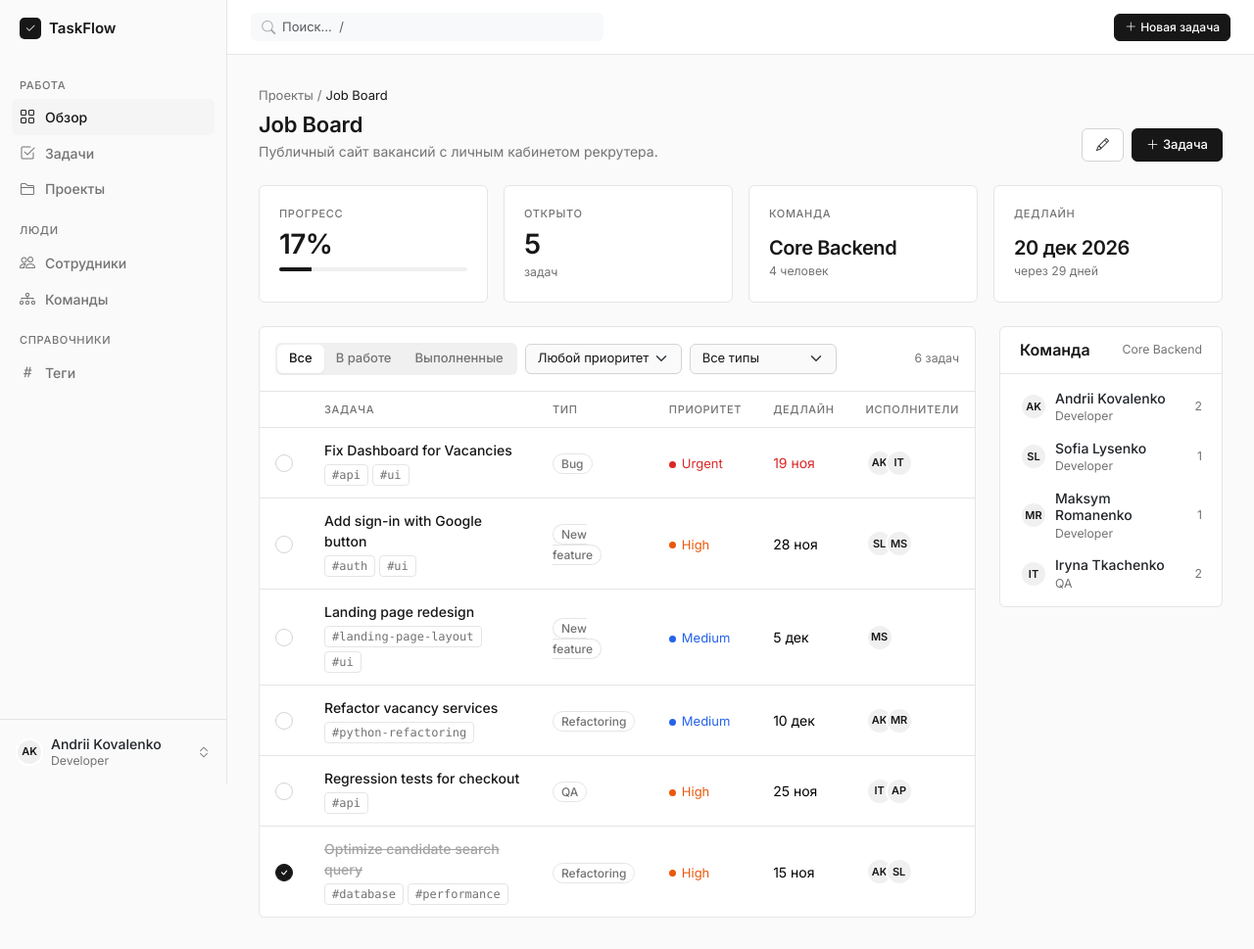
After one commit to GrytsenkoAndrey/mate-py-portfolio-task-manager, a Django app: page /project-detail/1/ in a window 1280 px wide. The commit adds this page. Shown: the whole page at 98% size. Run offline with Django 5.2, Linux system fonts and the light colour scheme; a user stored in the database is signed in; data comes from the database, SQL or seed files in the repository.

Commit message:
add tag edit/delete views and project templates

```diff
--- a/manager/urls.py
+++ b/manager/urls.py
@@ -4,6 +4,8 @@ from .views import (
     worker_form,
     worker_detail,
     TagListView,
+    TagUpdateView,
+    TagDeleteView,
     WorkerListView,
     TeamListView,
     TeamCreateView,
@@ -19,6 +21,16 @@ urlpatterns = [
     path("worker-form/", worker_form, name="worker-form"),
     path("worker-detail/<int:pk>/", worker_detail, name="worker-detail"),
     path("tags/", TagListView.as_view(), name="tags"),
+    path(
+        "tags/<int:pk>/update/",
+        TagUpdateView.as_view(),
+        name="tag-update",
+    ),
+    path(
+        "tags/<int:pk>/delete/",
+        TagDeleteView.as_view(),
+        name="tag-delete",
+    ),
     path("teams/", TeamListView.as_view(), name="teams"),
     path("teams/create/", TeamCreateView.as_view(), name="team-create"),
     path(
--- a/manager/views.py
+++ b/manager/views.py
@@ -54,13 +54,15 @@ class WorkerListView(LoginRequiredMixin, generic.ListView):
 
 class TagListView(LoginRequiredMixin, generic.ListView):
     model = Tag
+    queryset = Tag.objects.annotate(tasks_count=Count("tasks"))
     form_class = TagForm
     template_name = "manager/tags.html"
     paginate_by = 10
+    ordering = ["name"]
 
     def get_context_data(self, **kwargs):
         context = super().get_context_data(**kwargs)
-        context["tag_form"] = self.form_class()
+        context.setdefault("tag_form", self.form_class())
         return context
 
     def post(self, request, *args, **kwargs):
@@ -69,9 +71,20 @@ class TagListView(LoginRequiredMixin, generic.ListView):
             form.save()
             return redirect("manager:tags")
         self.object_list = self.get_queryset()
-        context = self.get_context_data()
-        context["tag_form"] = form
-        return self.render_to_response(context)
+        return self.render_to_response(self.get_context_data(tag_form=form))
+
+
+class TagUpdateView(LoginRequiredMixin, generic.UpdateView):
+    model = Tag
+    form_class = TagForm
+    template_name = "manager/tag-form.html"
+    success_url = reverse_lazy("manager:tags")
+
+
+class TagDeleteView(LoginRequiredMixin, generic.DeleteView):
+    model = Tag
+    template_name = "manager/tag-confirm-delete.html"
+    success_url = reverse_lazy("manager:tags")
 
 
 class TeamListView(LoginRequiredMixin, generic.ListView):
--- /dev/null
+++ b/templates/manager/project-detail.html
@@ -0,0 +1,125 @@
+{% extends "base.html" %}
+
+{% block content %}
+    <main class="tm-content">
+      <div class="page-header">
+        <div><div class="breadcrumb"><a href="projects.html">Проекты</a> <span class="text-muted mx-1">/</span> <span class="current">Job Board</span></div><h1>Job Board</h1><p class="text-muted mb-0 mt-1">Публичный сайт вакансий с личным кабинетом рекрутера.</p></div>
+        <div class="d-flex gap-2">
+          <button class="btn btn-outline-secondary" aria-label="Изменить"><i class="bi bi-pencil"></i></button>
+          <a href="task-form.html" class="btn btn-dark"><i class="bi bi-plus-lg me-1"></i>Задача</a></div>
+      </div>
+      <div class="row g-3 mb-4">
+        <div class="col-6 col-md-3"><div class="card stat h-100"><div class="card-body"><div class="label mb-2">Прогресс</div><div class="value">17%</div><div class="progress mt-2"><div class="progress-bar" style="width:17%"></div></div></div></div></div>
+        <div class="col-6 col-md-3"><div class="card stat h-100"><div class="card-body"><div class="label mb-2">Открыто</div><div class="value">5</div><div class="small text-muted mt-1">задач</div></div></div></div>
+        <div class="col-6 col-md-3"><div class="card stat h-100"><div class="card-body"><div class="label mb-2">Команда</div><div class="value fs-5 pt-2">Core Backend</div><div class="small text-muted mt-1">4 человек</div></div></div></div>
+        <div class="col-6 col-md-3"><div class="card stat h-100"><div class="card-body"><div class="label mb-2">Дедлайн</div><div class="value fs-5 pt-2">20 дек 2026</div><div class="small text-muted mt-1">через 29 дней</div></div></div></div>
+      </div>
+      <div class="row g-4">
+        <div class="col-xl-9">
+          <div class="card">
+        <div class="d-flex flex-wrap align-items-center gap-2 p-3 border-bottom">
+          <div class="segmented" data-filter-status role="group">
+            <button type="button" class="btn active" data-value="all">Все</button>
+            <button type="button" class="btn" data-value="open">В работе</button>
+            <button type="button" class="btn" data-value="done">Выполненные</button>
+          </div>
+          <select class="form-select form-select-sm w-auto" data-filter-priority aria-label="Приоритет"><option value="">Любой приоритет</option><option value="Urgent">Urgent</option><option value="High">High</option><option value="Medium">Medium</option><option value="Low">Low</option></select>
+          <select class="form-select form-select-sm w-auto" data-filter-type aria-label="Тип"><option value="">Все типы</option><option value="Bug">Bug</option><option value="New feature">New feature</option><option value="Breaking change">Breaking change</option><option value="Refactoring">Refactoring</option><option value="QA">QA</option></select>
+          <span class="ms-auto text-muted small"><span id="proj-tasks-count">0</span> задач</span>
+        </div>
+        <div class="table-responsive">
+          <table class="table table-hover">
+            <thead><tr><th></th><th>Задача</th><th class="d-none d-md-table-cell">Тип</th><th>Приоритет</th><th>Дедлайн</th><th class="d-none d-sm-table-cell">Исполнители</th></tr></thead>
+            <tbody id="proj-tasks" data-filterable data-empty="#proj-tasks-empty" data-counter="#proj-tasks-count">
+            <tr data-task data-href="task-detail.html" data-status="open" data-priority="Urgent" data-type="Bug" class="row-link">
+              <td style="width:36px"><button type="button" class="task-check" aria-label="Отметить выполненной" aria-pressed="false"><i class="bi bi-check"></i></button></td>
+              <td>
+                <a href="task-detail.html" class="task-name fw-medium">Fix Dashboard for Vacancies</a>
+                <div class="d-flex flex-wrap gap-1 mt-1"><a href="tasks.html?tag=api" class="tag">#api</a> <a href="tasks.html?tag=ui" class="tag">#ui</a></div>
+              </td>
+              <td class="d-none d-md-table-cell"><span class="badge-soft">Bug</span></td>
+              <td><span class="priority priority-urgent">Urgent</span></td>
+              <td class="text-nowrap"><span data-deadline="2026-11-19">19 ноя</span></td>
+
+              <td class="d-none d-sm-table-cell"><span class="avatar-stack"><span class="avatar " title="Andrii Kovalenko">AK</span><span class="avatar " title="Iryna Tkachenko">IT</span></span></td>
+            </tr>
+            <tr data-task data-href="task-detail.html" data-status="open" data-priority="High" data-type="New feature" class="row-link">
+              <td style="width:36px"><button type="button" class="task-check" aria-label="Отметить выполненной" aria-pressed="false"><i class="bi bi-check"></i></button></td>
+              <td>
+                <a href="task-detail.html" class="task-name fw-medium">Add sign-in with Google button</a>
+                <div class="d-flex flex-wrap gap-1 mt-1"><a href="tasks.html?tag=auth" class="tag">#auth</a> <a href="tasks.html?tag=ui" class="tag">#ui</a></div>
+              </td>
+              <td class="d-none d-md-table-cell"><span class="badge-soft">New feature</span></td>
+              <td><span class="priority priority-high">High</span></td>
+              <td class="text-nowrap"><span data-deadline="2026-11-28">28 ноя</span></td>
+
+              <td class="d-none d-sm-table-cell"><span class="avatar-stack"><span class="avatar " title="Sofia Lysenko">SL</span><span class="avatar " title="Maria Shevchenko">MS</span></span></td>
+            </tr>
+            <tr data-task data-href="task-detail.html" data-status="open" data-priority="Medium" data-type="New feature" class="row-link">
+              <td style="width:36px"><button type="button" class="task-check" aria-label="Отметить выполненной" aria-pressed="false"><i class="bi bi-check"></i></button></td>
+              <td>
+                <a href="task-detail.html" class="task-name fw-medium">Landing page redesign</a>
+                <div class="d-flex flex-wrap gap-1 mt-1"><a href="tasks.html?tag=landing-page-layout" class="tag">#landing-page-layout</a> <a href="tasks.html?tag=ui" class="tag">#ui</a></div>
+              </td>
+              <td class="d-none d-md-table-cell"><span class="badge-soft">New feature</span></td>
+              <td><span class="priority priority-medium">Medium</span></td>
+              <td class="text-nowrap"><span data-deadline="2026-12-05">5 дек</span></td>
+
+              <td class="d-none d-sm-table-cell"><span class="avatar-stack"><span class="avatar " title="Maria Shevchenko">MS</span></span></td>
+            </tr>
+            <tr data-task data-href="task-detail.html" data-status="open" data-priority="Medium" data-type="Refactoring" class="row-link">
+              <td style="width:36px"><button type="button" class="task-check" aria-label="Отметить выполненной" aria-pressed="false"><i class="bi bi-check"></i></button></td>
+              <td>
+                <a href="task-detail.html" class="task-name fw-medium">Refactor vacancy services</a>
+                <div class="d-flex flex-wrap gap-1 mt-1"><a href="tasks.html?tag=python-refactoring" class="tag">#python-refactoring</a></div>
+              </td>
+              <td class="d-none d-md-table-cell"><span class="badge-soft">Refactoring</span></td>
+              <td><span class="priority priority-medium">Medium</span></td>
+              <td class="text-nowrap"><span data-deadline="2026-12-10">10 дек</span></td>
+
+              <td class="d-none d-sm-table-cell"><span class="avatar-stack"><span class="avatar " title="Andrii Kovalenko">AK</span><span class="avatar " title="Maksym Romanenko">MR</span></span></td>
+            </tr>
+            <tr data-task data-href="task-detail.html" data-status="open" data-priority="High" data-type="QA" class="row-link">
+              <td style="width:36px"><button type="button" class="task-check" aria-label="Отметить выполненной" aria-pressed="false"><i class="bi bi-check"></i></button></td>
+              <td>
+                <a href="task-detail.html" class="task-name fw-medium">Regression tests for checkout</a>
+                <div class="d-flex flex-wrap gap-1 mt-1"><a href="tasks.html?tag=api" class="tag">#api</a></div>
+              </td>
+              <td class="d-none d-md-table-cell"><span class="badge-soft">QA</span></td>
+              <td><span class="priority priority-high">High</span></td>
+              <td class="text-nowrap"><span data-deadline="2026-11-25">25 ноя</span></td>
+
+              <td class="d-none d-sm-table-cell"><span class="avatar-stack"><span class="avatar " title="Iryna Tkachenko">IT</span><span class="avatar " title="Anna Polishchuk">AP</span></span></td>
+            </tr>
+            <tr data-task data-href="task-detail.html" data-status="done" data-priority="High" data-type="Refactoring" class="row-link is-done">
+              <td style="width:36px"><button type="button" class="task-check" aria-label="Отметить выполненной" aria-pressed="true"><i class="bi bi-check"></i></button></td>
+              <td>
+                <a href="task-detail.html" class="task-name fw-medium">Optimize candidate search query</a>
+                <div class="d-flex flex-wrap gap-1 mt-1"><a href="tasks.html?tag=database" class="tag">#database</a> <a href="tasks.html?tag=performance" class="tag">#performance</a></div>
+              </td>
+              <td class="d-none d-md-table-cell"><span class="badge-soft">Refactoring</span></td>
+              <td><span class="priority priority-high">High</span></td>
+              <td class="text-nowrap"><span data-deadline="2026-11-15">15 ноя</span></td>
+
+              <td class="d-none d-sm-table-cell"><span class="avatar-stack"><span class="avatar " title="Andrii Kovalenko">AK</span><span class="avatar " title="Sofia Lysenko">SL</span></span></td>
+            </tr>
+            </tbody>
+          </table>
+        </div>
+        <div id="proj-tasks-empty" class="empty d-none"><i class="bi bi-inbox"></i>Ничего не найдено</div>
+          </div>
+        </div>
+        <div class="col-xl-3">
+          <div class="card">
+            <div class="card-header d-flex justify-content-between"><h2>Команда</h2><a href="teams.html" class="small text-muted">Core Backend</a></div>
+            <div class="card-body py-2">
+              <a href="worker-detail.html" class="d-flex align-items-center gap-2 py-2 text-body"><span class="avatar " title="Andrii Kovalenko">AK</span><span class="lh-sm flex-grow-1"><span class="d-block fw-medium">Andrii Kovalenko</span><span class="small text-muted">Developer</span></span><span class="small text-muted">2</span></a>
+              <a href="worker-detail.html" class="d-flex align-items-center gap-2 py-2 text-body"><span class="avatar " title="Sofia Lysenko">SL</span><span class="lh-sm flex-grow-1"><span class="d-block fw-medium">Sofia Lysenko</span><span class="small text-muted">Developer</span></span><span class="small text-muted">1</span></a>
+              <a href="worker-detail.html" class="d-flex align-items-center gap-2 py-2 text-body"><span class="avatar " title="Maksym Romanenko">MR</span><span class="lh-sm flex-grow-1"><span class="d-block fw-medium">Maksym Romanenko</span><span class="small text-muted">Developer</span></span><span class="small text-muted">1</span></a>
+              <a href="worker-detail.html" class="d-flex align-items-center gap-2 py-2 text-body"><span class="avatar " title="Iryna Tkachenko">IT</span><span class="lh-sm flex-grow-1"><span class="d-block fw-medium">Iryna Tkachenko</span><span class="small text-muted">QA</span></span><span class="small text-muted">2</span></a>
+            </div>
+          </div>
+        </div>
+      </div>
+    </main>
+{% endblock %}
```
Also changed, not shown: templates/manager/projects.html (added, +68 -0 lines), templates/manager/tag-confirm-delete.html (added, +30 -0 lines), templates/manager/tag-form.html (added, +21 -0 lines), templates/manager/tags.html (+28 -15 lines).
